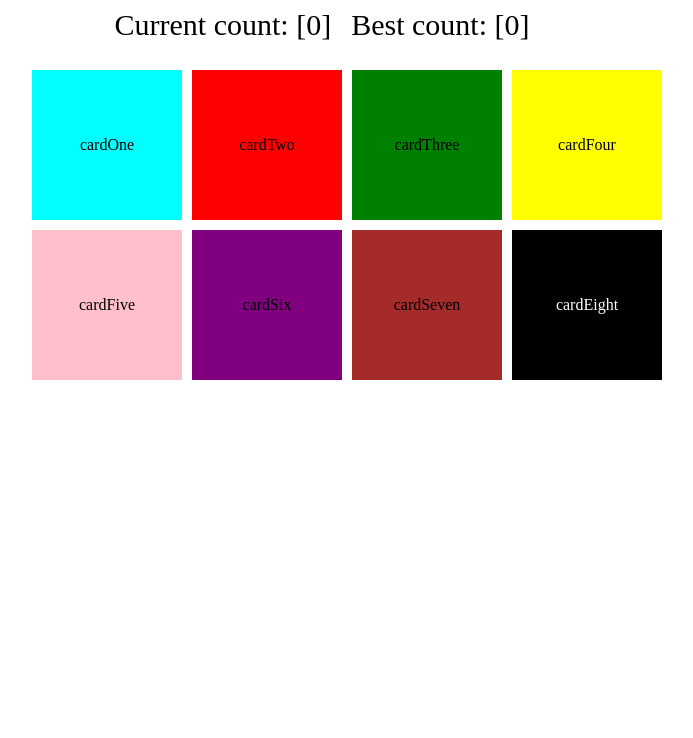
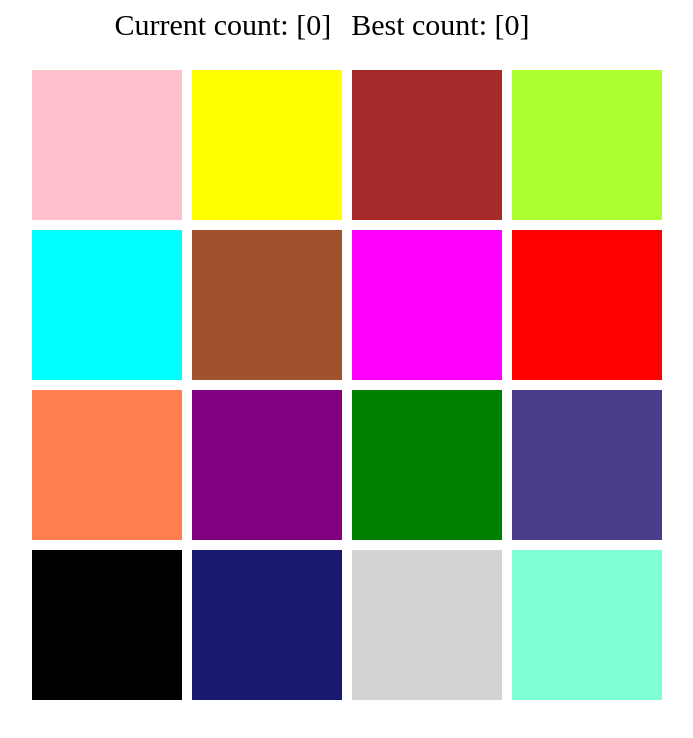
Before and after one commit to Mateusz-Zygadlo/memory-card, a React (Create React App) app in the folder memory-card/: page / in a window 1280 px wide. Shown: the top 738 px of the page, without its empty margins (308-1001 px from the left). Built offline with nearby package versions, Linux system fonts and the light colour scheme.

Commit message:
Adding final version memory-card

```diff
--- a/memory-card/src/App.css
+++ b/memory-card/src/App.css
@@ -48,6 +48,30 @@ body{
     background-color: black;
     color: white;
 }
+.cardNine{
+    background-color: aquamarine;
+}
+.cardTen{
+    background-color: coral;
+}
+.cardEleven{
+    background-color: darkslateblue;
+}
+.cardTwelve{
+    background-color: greenyellow;
+}
+.cardThirteen{
+    background-color: magenta;
+}
+.cardFourteen{
+    background-color: midnightblue;
+}
+.cardFifteen{
+    background-color: lightgray;
+}
+.cardSixteen{
+    background-color: sienna;
+}
 .count{
     width: 100vw;
     height: 50px;
@@ -92,6 +116,9 @@ body{
 }
 
 @media only screen and (max-width: 700px) {
+    body{
+        overflow-x: hidden;
+    }
     .container{
         width: 500px;
         grid-template-columns: repeat(3, 1fr);
--- a/memory-card/src/components/App.js
+++ b/memory-card/src/components/App.js
@@ -1,8 +1,8 @@
-import Card from "./Card";
+import BoardGame from "./BoardGame";
 
 const App = () => {
     return(
-        <Card />
+        <BoardGame />
     )
 }
 
--- a/memory-card/src/components/Card.js
+++ b/memory-card/src/components/BoardGame.js
@@ -1,38 +1,17 @@
 import React, { useState, useEffect } from 'react';
 import CardsRandom from './CardsRandom';
+import isFilter from './isFilter';
 import '../App.css';
 
-const Card = () => {
+const BoardGame = () => {
     const [memoryArr, setMemoryArr] = useState([]);
     const [maxCount, setMaxCount] = useState(0);
     const [count, setCount] = useState(-1);
     const [reset, setReset] = useState(false);
     const [winner, setWinner] = useState(false);
 
-    const isFilter = () => {
-        const newArr = [];
-        let count = 0;
-
-        if(!memoryArr.length == 0){
-            for(let i = 0; i < memoryArr.length; i++) {
-                if(!newArr.includes(memoryArr[i])){
-                    newArr.push(memoryArr[i]);
-                }else{
-                    count++;
-                }
-            }
-        }
-
-        if(count > 0){
-            return true;
-        }else{
-            return false;
-        }
-
-    }
-
     useEffect(() => {
-        if(isFilter()){
+        if(isFilter(memoryArr)){
             setCount(-1)
             setMemoryArr([]);
             setReset(true);
@@ -49,11 +28,9 @@ const Card = () => {
         if(!reset || count > maxCount){
             setMaxCount(count);
         }
-
-        if(count == 8){
+        if(count == 16){
             setWinner(true);
         }
-
         if(winner){
             setWinner(false);
         }
@@ -76,10 +53,12 @@ const Card = () => {
     return(
         <div>
             <div>
-            {winner ? <div className="winner">
+                {winner ?
+                    <div className="winner">
                         <div>You are winner</div>
                         <button onClick={resetGame}>Reset</button>
-                    </div> : null}
+                    </div>
+                : null }
                 <div className="count">
                     <div>Current count: [{count}]</div>
                     <div>Best count: [{maxCount}]</div>
@@ -90,4 +69,4 @@ const Card = () => {
     )
 }
 
-export default Card;
+export default BoardGame;
--- a/memory-card/src/components/CardsRandom.js
+++ b/memory-card/src/components/CardsRandom.js
@@ -1,13 +1,13 @@
 import randomiseArr from './randomiseArr';
 
 const CardsRandom = (props) => {
-    const gameCards = ['cardOne', 'cardTwo', 'cardThree', 'cardFour', 'cardFive', 'cardSix', 'cardSeven', 'cardEight'];
+    const gameCards = ['cardOne', 'cardTwo', 'cardThree', 'cardFour', 'cardFive', 'cardSix', 'cardSeven', 'cardEight', 'cardNine', 'cardTen', 'cardEleven', 'cardTwelve', 'cardThirteen', 'cardFourteen', 'cardFifteen', 'cardSixteen'];
     const randomCards = randomiseArr(gameCards);
 
     return(
         <div className="container">
-            {gameCards.map((item, i) => (
-                <div key={i} className={`${item} card`} onClick={(e)=>{props.setValue(e.target.className.split(' ')[0])}}>{item}</div>
+            {randomCards.map((item, i) => (
+                <div key={i} className={`${item} card`} onClick={(e)=>{props.setValue(e.target.className.split(' ')[0])}} />
             ))}
         </div>
     )
--- /dev/null
+++ b/memory-card/src/components/isFilter.js
@@ -0,0 +1,23 @@
+const isFilter = (memoryArr) => {
+    const newArr = [];
+    let count = 0;
+
+    if(!memoryArr.length == 0){
+        for(let i = 0; i < memoryArr.length; i++) {
+            if(!newArr.includes(memoryArr[i])){
+                newArr.push(memoryArr[i]);
+            }else{
+                count++;
+            }
+        }
+    }
+
+    if(count > 0){
+        return true;
+    }else{
+        return false;
+    }
+
+}
+
+export default isFilter;
```
Also changed, not shown: memory-card/src/components/RandomPositionCards.js (deleted, +0 -7 lines).
